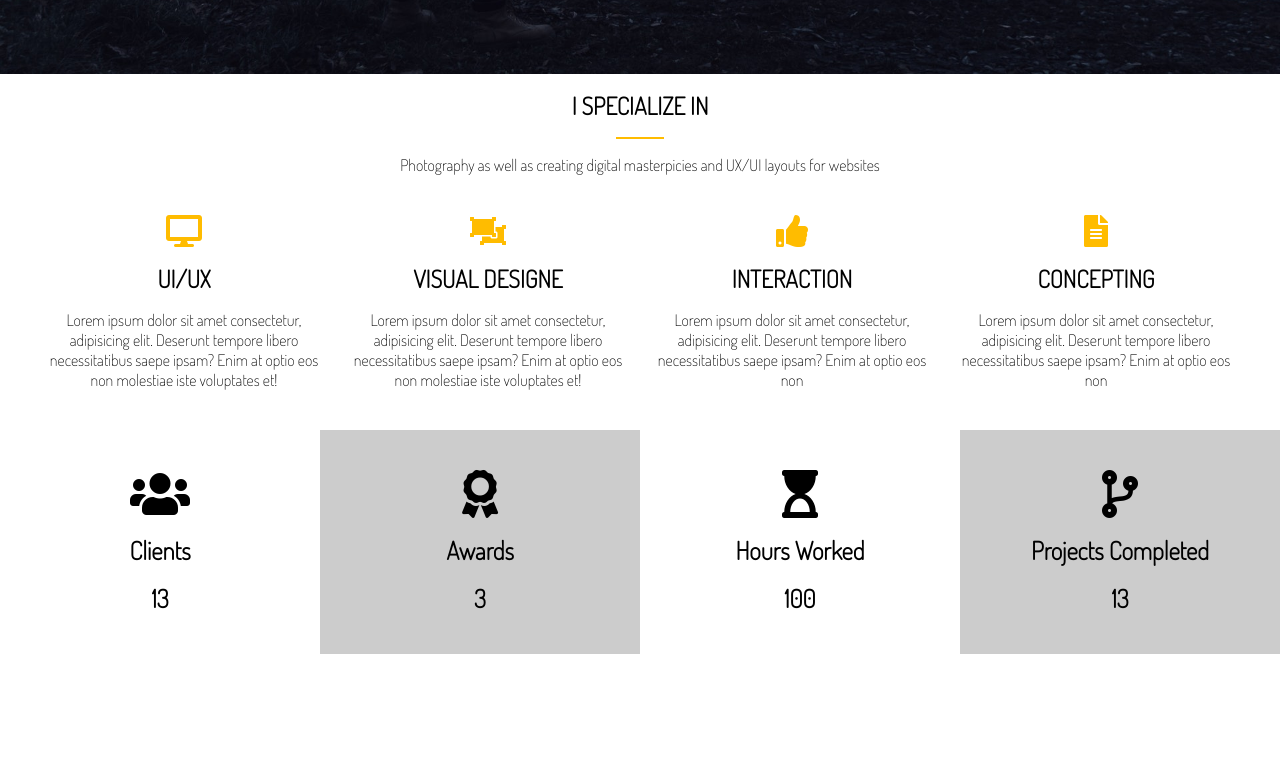
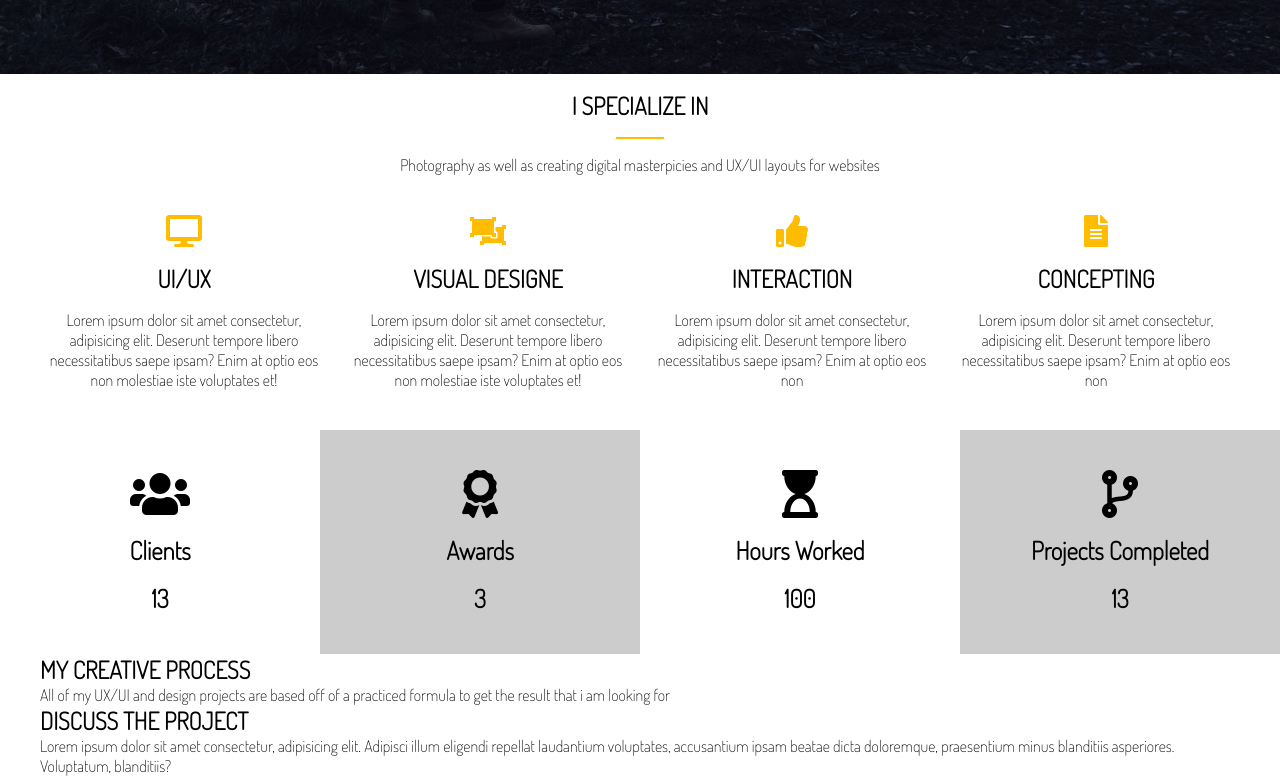
Before and after one commit to Loctarogar/PortfolioWebsite, a plain HTML site: page index.html in a window 1280 px wide. Shown: the part 726-1502 px from the top of the page. Before the commit the page ends 1380 px from the top, so only its background shows below. Drawn offline with Linux system fonts and the light colour scheme.

Commit message:
add creative process section & fix html style

```diff
--- a/index.html
+++ b/index.html
@@ -59,47 +59,45 @@
           Photography as well as creating digital masterpicies and UX/UI layouts
           for websites
         </p>
-        <div id="specialization-inner">
+
         <div class="specializations">
           <div class="specializations-item">
             <i class="fas fa-desktop fa-2x text-color-main"></i>
             <h1>UI/UX</h1>
             <p>
-                Lorem ipsum dolor sit amet consectetur, adipisicing elit.
-                Deserunt tempore libero necessitatibus saepe ipsam? Enim at
-                optio eos non molestiae iste voluptates et!
+              Lorem ipsum dolor sit amet consectetur, adipisicing elit. Deserunt
+              tempore libero necessitatibus saepe ipsam? Enim at optio eos non
+              molestiae iste voluptates et!
             </p>
           </div>
           <div class="specializations-item">
             <i class="fas fa-object-ungroup fa-2x text-color-main"></i>
             <h1>VISUAL DESIGNE</h1>
             <p>
-                Lorem ipsum dolor sit amet consectetur, adipisicing elit.
-                Deserunt tempore libero necessitatibus saepe ipsam? Enim at
-                optio eos non molestiae iste voluptates et!
+              Lorem ipsum dolor sit amet consectetur, adipisicing elit. Deserunt
+              tempore libero necessitatibus saepe ipsam? Enim at optio eos non
+              molestiae iste voluptates et!
             </p>
           </div>
           <div class="specializations-item">
             <i class="fas fa-thumbs-up fa-2x text-color-main"></i>
             <h1>INTERACTION</h1>
             <p>
-                Lorem ipsum dolor sit amet consectetur, adipisicing elit.
-                Deserunt tempore libero necessitatibus saepe ipsam? Enim at
-                optio eos non
+              Lorem ipsum dolor sit amet consectetur, adipisicing elit. Deserunt
+              tempore libero necessitatibus saepe ipsam? Enim at optio eos non
             </p>
           </div>
           <div class="specializations-item">
             <i class="fas fa-file-alt fa-2x text-color-main"></i>
             <h1>CONCEPTING</h1>
             <p>
-                Lorem ipsum dolor sit amet consectetur, adipisicing elit.
-                Deserunt tempore libero necessitatibus saepe ipsam? Enim at
-                optio eos non
+              Lorem ipsum dolor sit amet consectetur, adipisicing elit. Deserunt
+              tempore libero necessitatibus saepe ipsam? Enim at optio eos non
             </p>
           </div>
         </div>
       </div>
-      </div>
+      <!-- </div> -->
     </section>
 
     <!-- Section: My Awards -->
@@ -127,5 +125,30 @@
         </div>
       </div>
     </section>
+
+    <!-- Section: My Creative process -->
+    <section id="my-creative-process">
+      <div class="container">
+        <div class="my-creative-process-text">
+          <h1>MY CREATIVE PROCESS</h1>
+          <p>
+            All of my UX/UI and design projects are based off of a practiced
+            formula to get the result that i am looking for
+          </p>
+          <div class="my-creative-process-icons">
+            <div>
+              <i></i>
+              <h1>DISCUSS THE PROJECT</h1>
+              <p>
+                Lorem ipsum dolor sit amet consectetur, adipisicing elit.
+                Adipisci illum eligendi repellat laudantium voluptates,
+                accusantium ipsam beatae dicta doloremque, praesentium minus
+                blanditiis asperiores. Voluptatum, blanditiis?
+              </p>
+            </div>
+          </div>
+        </div>
+      </div>
+    </section>
   </body>
 </html>
```
Lines whose indentation alone changed are shown as unchanged.
